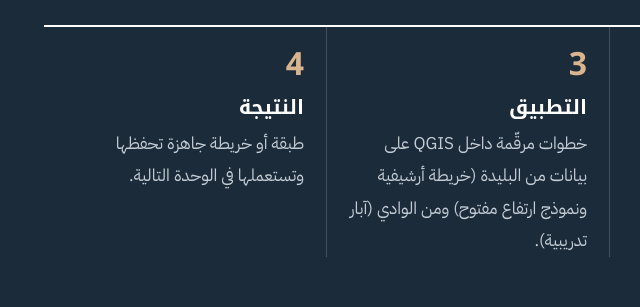
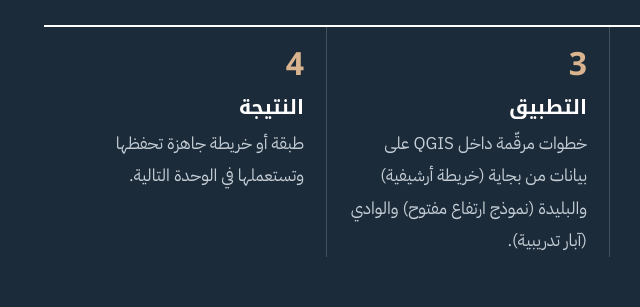
Before and after one commit to Easy2learnAI/qgis-course, a plain HTML site: page index.html in a window 1280 px wide. Shown: the part 2880-3187 px from the top of the page, 30-670 px from the left. Drawn offline with nearby package versions, Linux system fonts and the light colour scheme.

Commit message:
Home page: study areas Béjaïa, Blida and El Oued

```diff
--- a/index.html
+++ b/index.html
@@ -4,7 +4,7 @@
 <meta charset="utf-8">
 <meta name="viewport" content="width=device-width, initial-scale=1">
 <title>دورة نظم المعلومات الجغرافية باستخدام QGIS و Google Earth</title>
-<meta name="description" content="دورة تأسيسية تطبيقية في QGIS و Google Earth: الإرجاع الجغرافي، البيانات الاتجاهية والشبكية، وتصميم الخرائط — ببيانات من البليدة والوادي.">
+<meta name="description" content="دورة تأسيسية تطبيقية في QGIS و Google Earth: الإرجاع الجغرافي، البيانات الاتجاهية والشبكية، وتصميم الخرائط — ببيانات من بجاية والبليدة والوادي.">
 <link rel="icon" href="assets/img/favicon.svg" type="image/svg+xml">
 <link rel="preconnect" href="https://fonts.googleapis.com"><link rel="preconnect" href="https://fonts.gstatic.com" crossorigin>
 <link href="https://fonts.googleapis.com/css2?family=IBM+Plex+Sans+Arabic:wght@400;500;600;700&family=Noto+Kufi+Arabic:wght@600;700;800&display=swap" rel="stylesheet">
@@ -74,7 +74,7 @@
       <ol class="flow">
         <li><h3>المفهوم</h3><p>مقدمة وجزء نظري قصير يشرح الفكرة قبل لمس البرنامج.</p></li>
         <li><h3>الأهداف</h3><p>قائمة واضحة بما ستقدر على فعله في نهاية التمرين.</p></li>
-        <li><h3>التطبيق</h3><p>خطوات مرقّمة داخل <span class="ltr">QGIS</span> على بيانات من البليدة (خريطة أرشيفية ونموذج ارتفاع مفتوح) ومن الوادي (آبار تدريبية).</p></li>
+        <li><h3>التطبيق</h3><p>خطوات مرقّمة داخل <span class="ltr">QGIS</span> على بيانات من بجاية (خريطة أرشيفية) والبليدة (نموذج ارتفاع مفتوح) والوادي (آبار تدريبية).</p></li>
         <li><h3>النتيجة</h3><p>طبقة أو خريطة جاهزة تحفظها وتستعملها في الوحدة التالية.</p></li>
       </ol>
     </div>
```
